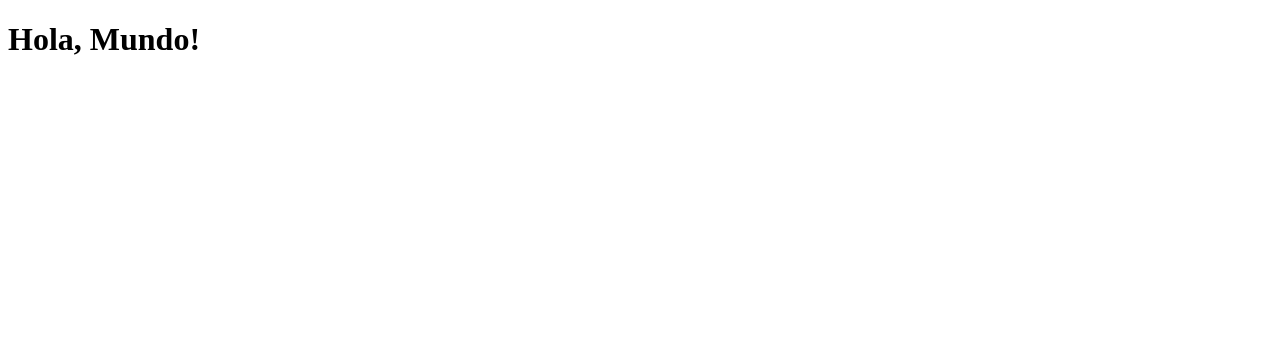
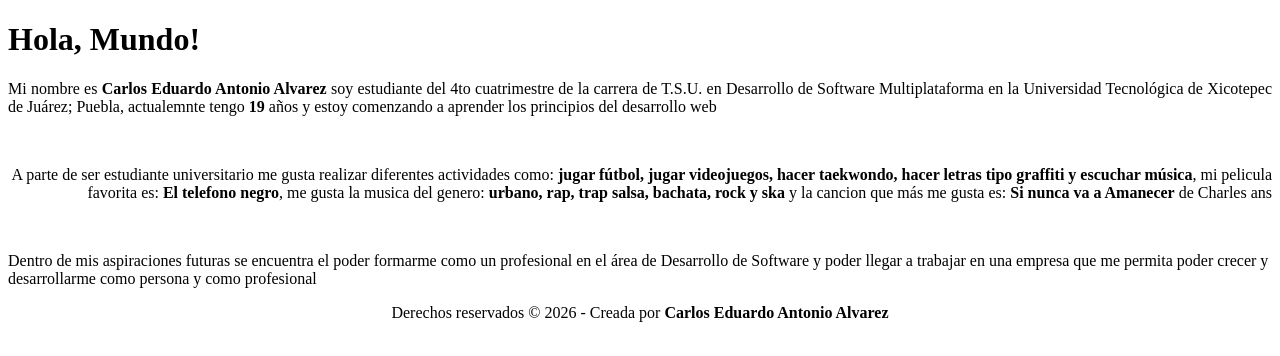
Before and after one commit to charles-antt/Practicas_Aplicaciones_Web_250850, a plain HTML site: page Practica02/HelloWord.html in a window 1280 px wide. Drawn offline with Linux system fonts and the light colour scheme.

Commit message:
Practica 02
add: Se agregó información al HTML

```diff
--- a/Practica02/HelloWord.html
+++ b/Practica02/HelloWord.html
@@ -4,9 +4,25 @@
     <meta charset="UTF-8">
     <meta name="viewport" content="width=device-width, initial-scale=1.0">
     <title>Mi primer página web @250850</title>
-    <link rel="icon" type="image/x-icon" href="/pintura.png">
+    <link rel="icon" type="image/x-icon" href="/Practica02/pintura.png">
 </head>
 <body>
     <h1>Hola, Mundo!</h1>
+    <p align="justify">Mi nombre es <strong>Carlos Eduardo Antonio Alvarez</strong> soy estudiante del 4to cuatrimestre de la carrera de T.S.U.
+    en Desarrollo de Software Multiplataforma en la Universidad Tecnológica de Xicotepec de Juárez; Puebla, actualemnte tengo <strong>19</strong>
+    años y estoy comenzando a aprender los principios del desarrollo web</p>
+    <br>
+    <p align="right">A parte de ser estudiante universitario me gusta realizar diferentes actividades como: <strong>jugar fútbol,
+        jugar videojuegos, hacer taekwondo, hacer letras tipo graffiti y escuchar música</strong>, mi pelicula favorita es: <strong>El telefono
+             negro</strong>, me gusta la musica del genero: <strong>urbano, rap, trap salsa, bachata, rock y ska</strong> y la cancion que más
+              me gusta es: <strong>Si nunca va a Amanecer</strong> de Charles ans </p>
+    <br>
+    <p align="left">Dentro de mis aspiraciones futuras se encuentra el poder formarme como un profesional en el área de Desarrollo de Software
+        y poder llegar a trabajar en una empresa que me permita poder crecer y desarrollarme como persona y como profesional
+    </p>
+
 </body>
+<footer>
+    <p align="center">Derechos reservados &copy; 2026 - Creada por <strong>Carlos Eduardo Antonio Alvarez</strong></p>
+</footer>
 </html>
```
